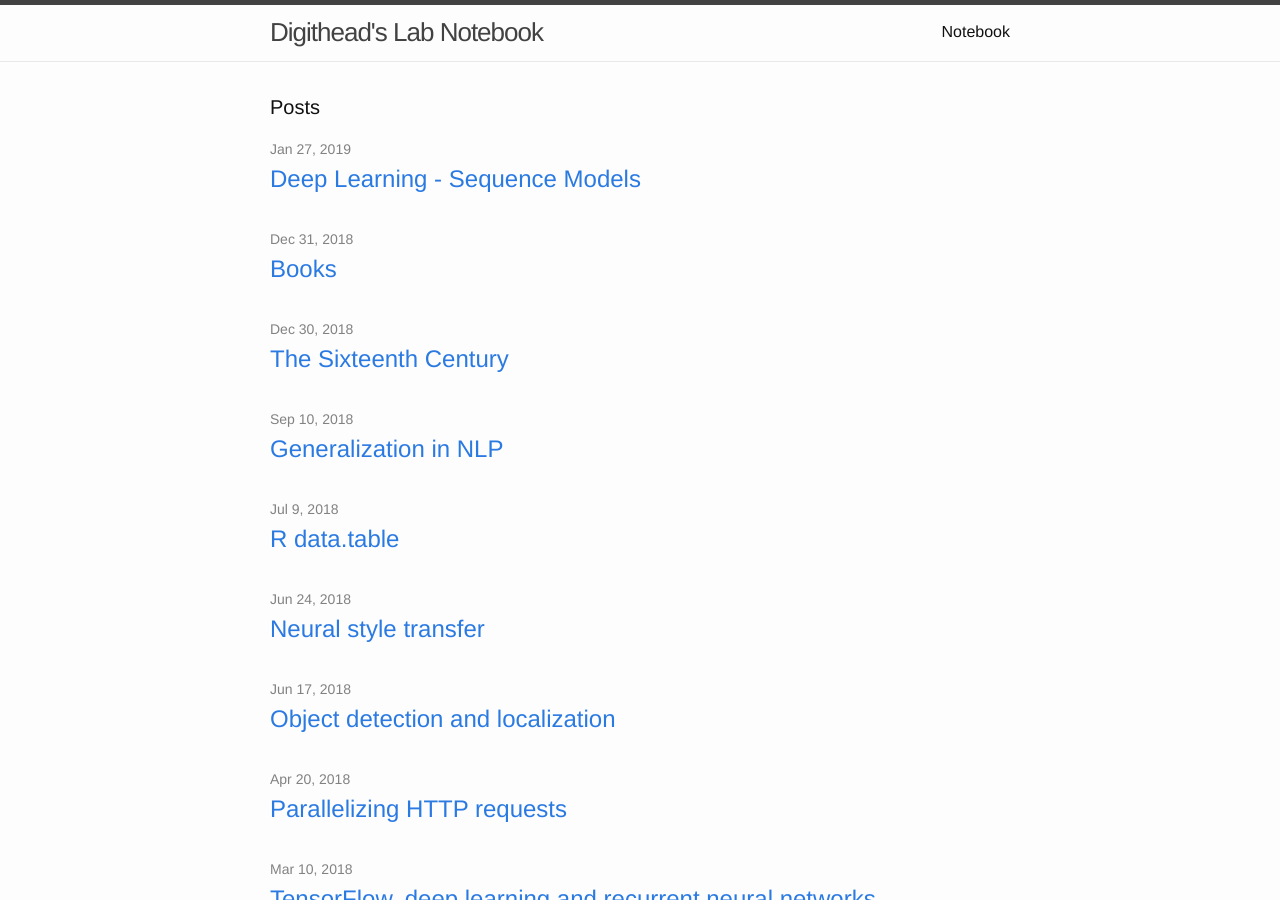
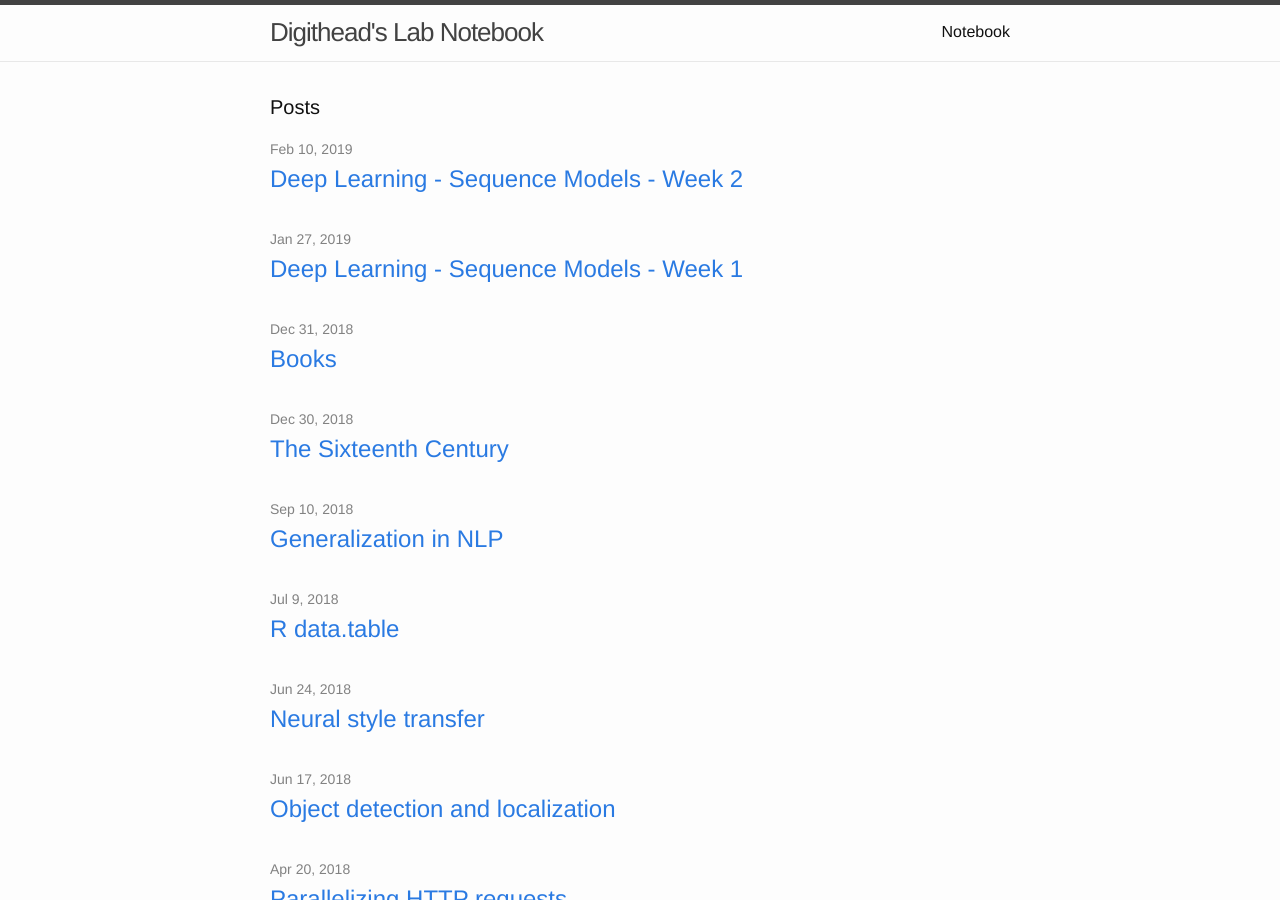
Before and after one commit to cbare/cbare.github.io, a Jekyll site: the page built from notebook.md, in a window 1280 px wide and 900 px high. Built offline with Jekyll 4.4.1, drawn with Linux system fonts in a browser that asks for light colours; some of the changed lines change nothing that is shown.

Commit message:
deep learning sequence models week 2

```diff
--- a/_posts/2019-01-27-deep-learning-sequence-models.md
+++ b/_posts/2019-01-27-deep-learning-sequence-models.md
@@ -1,6 +1,6 @@
 ---
 layout: post
-title:  "Deep Learning - Sequence Models"
+title:  "Deep Learning - Sequence Models - Week 1"
 date:   2019-01-27 09:50 -0800
 categories: machine-learning python
 ---
--- /dev/null
+++ b/_posts/2019-02-10-deep-learning-sequence-models-week2.md
@@ -0,0 +1,35 @@
+---
+layout: post
+title:  "Deep Learning - Sequence Models - Week 2"
+date:   2019-02-10 11:57 -0800
+categories: machine-learning python
+---
+
+...continuing to work my way through Andrew Ng's [deep learning classes][1] on [Coursera][2]. Week 2 of the [Sequence Models][3] class focuses on word embeddings.
+
+## Word embeddings
+
+A word embedding is a projection of natural language words into a high dimensional space. Words are represented by vectors of sizes ranging from 50 to 300 or more. In some mysterious way, that vector space encodes relationships between words based on their co-occurence in a large corpus - relationships like countries and their capitals, verbs and their tenses, words and their comparitive and superlative forms (big, bigger, biggest), or gender-specificity of words like brother and sister.
+
+[Word2Vec][5] is one algorithm for learning word embeddings. Another is [GloVe][4] (Global Vectors for Word Representation) with pretrained embeddings available for download from the Stanford NLP group.
+
+
+## Sentiment analysis
+
+Word embeddings can help with tasks like sentiment analysis, particularly in cases where you can extend the reach of a small training set by leveraging embeddings from a large corpus. RNNs help characterize phrases like "Not feeling happy" or "Completely lacking in good atmosphere and good taste" where memory is needed to pick up the negation of positive words.
+
+## Debiasing
+
+Interestingly, word embeddings make visible some of the unwanted cultural baggage we're all carrying around with us. See the paper [Man is to Computer Programmer as Woman is to Homemaker? Debiasing Word Embeddings][6].
+
+[Textio][7] is a Seattle company that's made a product out of helping people see the strucuture, desired or undesirable, underneath the language used in job descriptions and elsewhere. *Hey rockstar ninja code-warriors, ready to work hard and play hard?* 🙄
+
+
+[1]: https://www.deeplearning.ai/deep-learning-specialization/
+[2]: https://www.coursera.org/specializations/deep-learning
+[3]: https://www.coursera.org/learn/nlp-sequence-models
+[4]: https://nlp.stanford.edu/projects/glove/
+[5]: https://papers.nips.cc/paper/5021-distributed-representations-of-words-and-phrases-and-their-compositionality.pdf
+[6]: https://www.semanticscholar.org/paper/Man-is-to-Computer-Programmer-as-Woman-is-to-Word-Bolukbasi-Chang/274459c52103f9b7880d0697aa28755ac3366987
+[7]: https://textio.com/
+[8]: https://medium.com/explore-artificial-intelligence/word2vec-a-baby-step-in-deep-learning-but-a-giant-leap-towards-natural-language-processing-40fe4e8602ba
```
